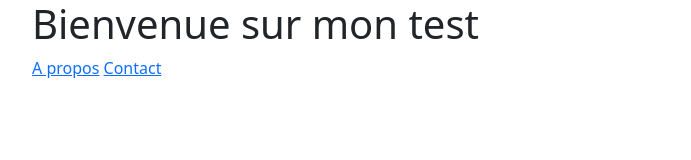
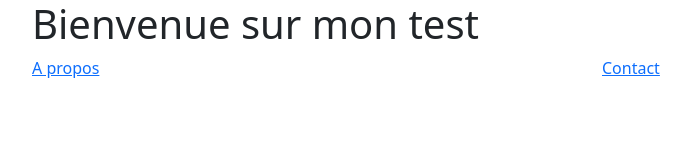
Before and after one commit to AntoineGiusti/sveltProject, a SvelteKit app in the folder testSvelt/: page / in a window 1280 px wide. Shown: the top 160 px of the page, without its empty margins (50-741 px from the left). Built offline with nearby package versions, Linux system fonts and the light colour scheme.

Commit message:
add row and col for home and about

```diff
--- a/testSvelt/src/routes/+page.svelte
+++ b/testSvelt/src/routes/+page.svelte
@@ -4,9 +4,14 @@
 
 <div class="container">
     <h1>Bienvenue sur mon test</h1>
-
-    <a href="/about">A propos</a>
-    <a href="/contact">Contact</a>
+    <div class="row">
+        <div class="col-6">
+            <a href="/about">A propos</a>
+        </div>
+        <div class="col-6">
+            <a href="/contact">Contact</a>
+        </div>
+    </div>
 </div>
 
 <style>
```
Also changed, not shown: testSvelt/src/routes/about/+page.svelte (+8 -2 lines).
